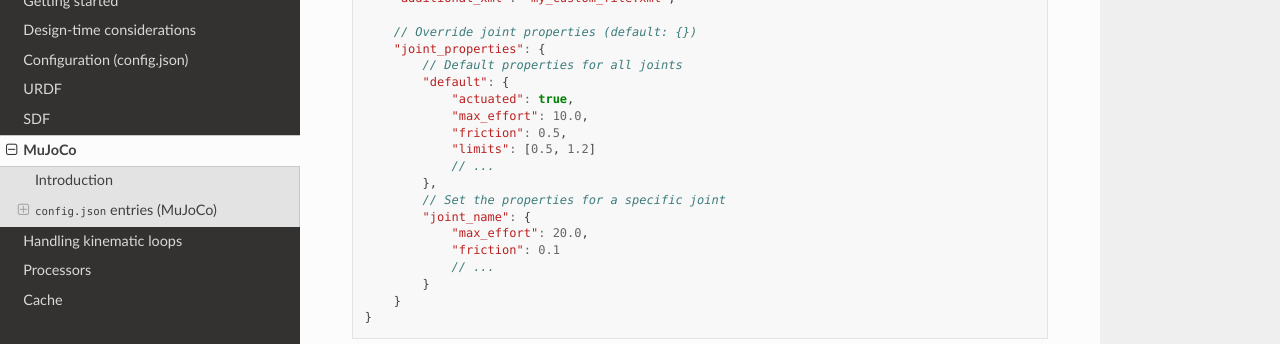
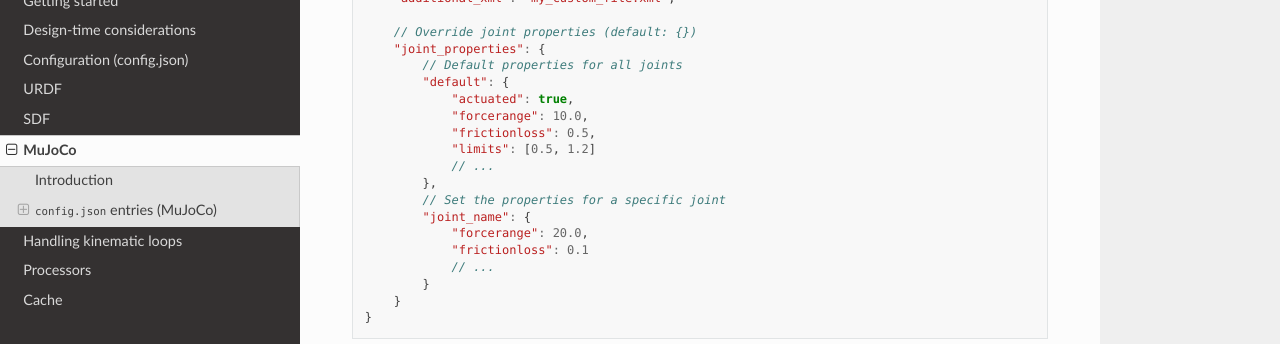
Before and after one commit to Rhoban/onshape-to-robot, a Sphinx documentation site: the page built from docs/source/exporter_mujoco.rst, in a window 1280 px wide and 900 px high, scrolled down 571 px. Shown: the part 151-495 px from the top of the window. Built offline with Sphinx 7.4.7 and the Read the Docs theme 3.1.0, drawn with Linux system fonts in a browser that asks for light colours.

Commit message:
MuJoCo terms to use in joint properties

```diff
--- a/docs/source/exporter_mujoco.rst
+++ b/docs/source/exporter_mujoco.rst
@@ -39,15 +39,15 @@ Here is an example of complete ``config.json`` file, with details below:
             // Default properties for all joints
             "default": {
                 "actuated": true,
-                "max_effort": 10.0,
-                "friction": 0.5,
+                "forcerange": 10.0,
+                "frictionloss": 0.5,
                 "limits": [0.5, 1.2]
                 // ...
             },
             // Set the properties for a specific joint
             "joint_name": {
-                "max_effort": 20.0,
-                "friction": 0.1
+                "forcerange": 20.0,
+                "frictionloss": 0.1
                 // ...
             }
         }
```
